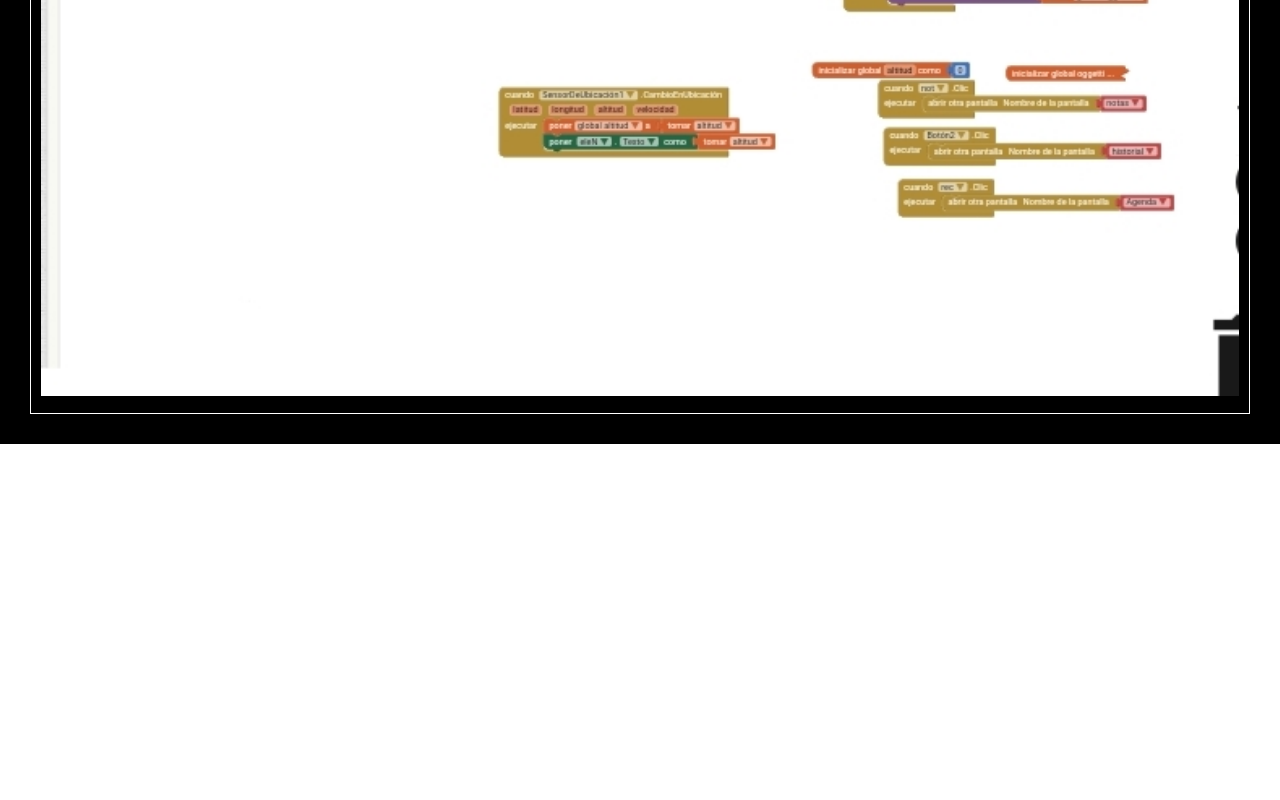
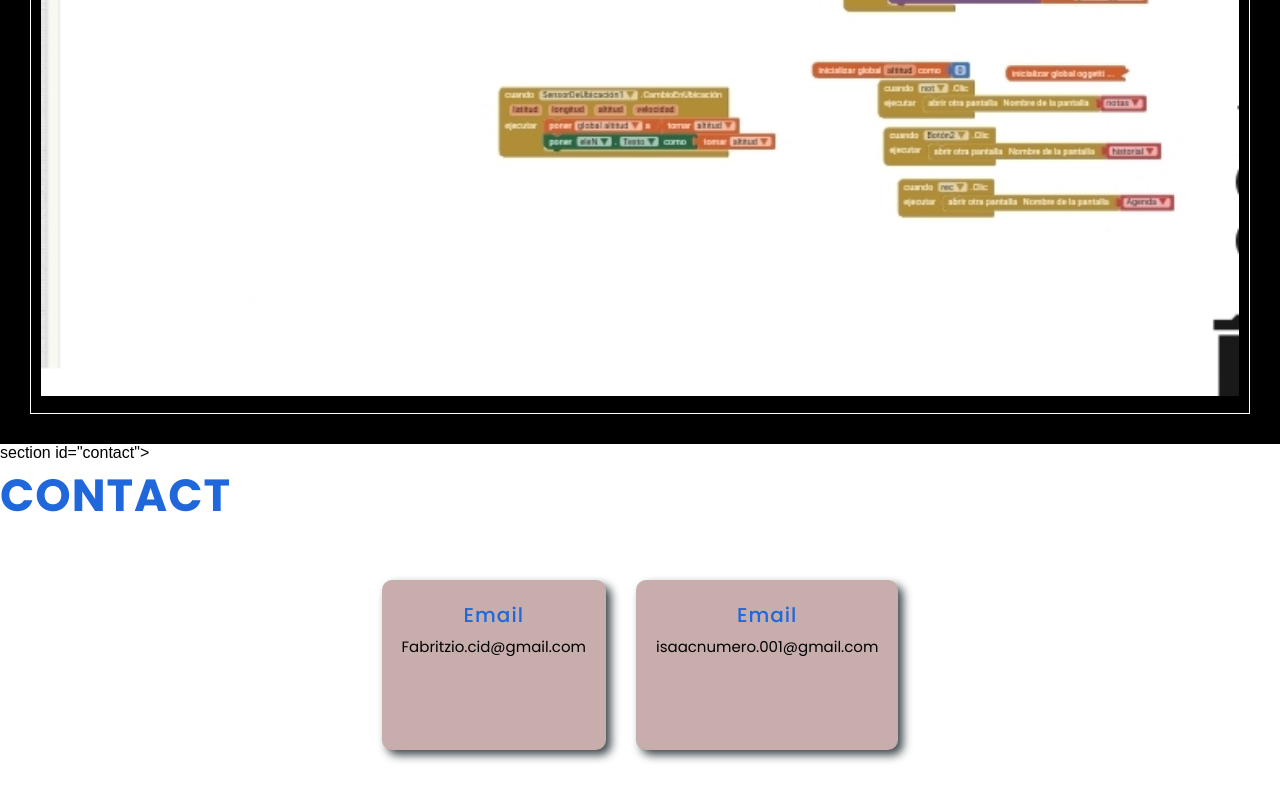
Before and after one commit to Thiabzgz/SportActive, a plain HTML site: page index.html in a window 1280 px wide. Shown: the part 4100-4900 px from the top of the page. Before the commit the page ends 4544 px from the top, so only its background shows below. Drawn offline with nearby package versions, Linux system fonts and the light colour scheme.

Commit message:
Actualizar index.html

```diff
--- a/index.html
+++ b/index.html
@@ -170,5 +170,21 @@
     }
   </script>
 
+section id="contact">
+    <h1 class="title">Contact</h1>
+    <div class="cards">
+      <div class="card">
+        <ion-icon name="mail-outline"></ion-icon>
+        <h3>Email</h3>
+        <p>Fabritzio.cid@gmail.com</p>
+      </div>
+      <div class="card">
+        <ion-icon name="mail-outline"></ion-icon>
+        <h3>Email</h3>
+        <p>isaacnumero.001@gmail.com</p>
+      </div>
+    </div>
+  </section>
+
 </body>
 </html>
```
